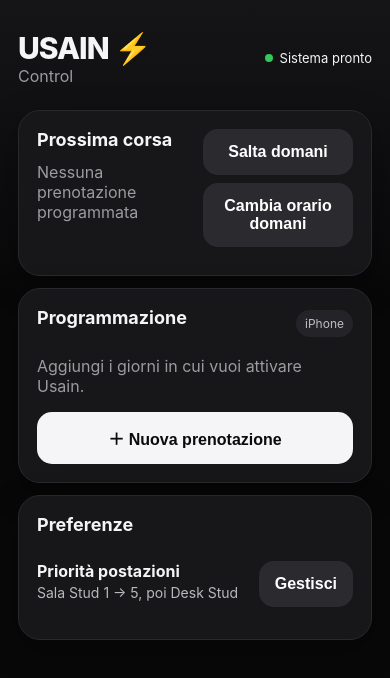
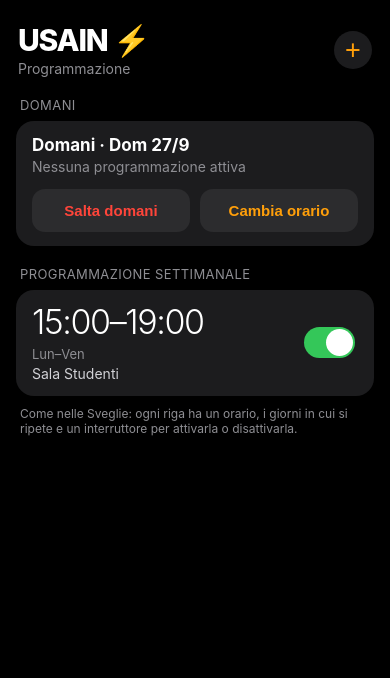
Before and after one commit to gpennarola/usain-control, a plain HTML site: page index.html in a window 390 px wide. Drawn offline with Linux system fonts and the light colour scheme.

Commit message:
Redesign scheduling like iPhone alarms

```diff
--- a/index.html
+++ b/index.html
@@ -1,46 +1,191 @@
 <!doctype html>
-<html lang="it"><head><meta charset="utf-8"><meta name="viewport" content="width=device-width,initial-scale=1,viewport-fit=cover">
-<meta name="theme-color" content="#0b0b0c"><link rel="manifest" href="manifest.webmanifest"><link rel="apple-touch-icon" href="icon.svg">
-<title>Usain Control</title><style>
-:root{font-family:-apple-system,BlinkMacSystemFont,"SF Pro Display",system-ui,sans-serif;color:#f5f5f7;background:#080809}
-*{box-sizing:border-box}body{margin:0;background:linear-gradient(180deg,#151518,#080809 35%);min-height:100vh}
-.app{max-width:520px;margin:auto;padding:calc(env(safe-area-inset-top) + 20px) 18px 110px}
-.hero{display:flex;justify-content:space-between;align-items:center;margin:10px 0 24px}.brand{font-size:30px;font-weight:800;letter-spacing:-1px}.bolt{font-size:28px}
-.card{background:#171719;border:1px solid #29292d;border-radius:22px;padding:18px;margin:12px 0;box-shadow:0 12px 35px #0005}
-.muted{color:#9b9ba1}.status{display:inline-flex;gap:7px;align-items:center;font-size:13px}.dot{width:8px;height:8px;border-radius:50%;background:#34c759}
-h2{font-size:18px;margin:0 0 12px}.day{display:grid;grid-template-columns:1fr auto;gap:8px;padding:14px 0;border-top:1px solid #2a2a2d}.day:first-of-type{border-top:0}
-.day strong{display:block}.time{font-size:14px;color:#b8b8be;margin-top:3px}.toggle{appearance:none;width:48px;height:29px;border-radius:20px;background:#3a3a3e;position:relative;transition:.2s}
-.toggle:checked{background:#34c759}.toggle:after{content:"";position:absolute;width:25px;height:25px;top:2px;left:2px;border-radius:50%;background:white;transition:.2s}.toggle:checked:after{left:21px}
-button{border:0;border-radius:15px;padding:14px 16px;font-size:16px;font-weight:700}.primary{width:100%;background:#f5f5f7;color:#0b0b0c}.secondary{background:#2b2b2f;color:white}
-.sheet{position:fixed;inset:0;background:#0009;display:none;align-items:flex-end;justify-content:center}.sheet.open{display:flex}.panel{width:min(520px,100%);background:#1c1c1e;border-radius:26px 26px 0 0;padding:22px 20px calc(env(safe-area-inset-bottom) + 22px)}
-label{font-size:13px;color:#aaa;display:block;margin:14px 0 6px}input,select{width:100%;background:#2b2b2e;color:white;border:1px solid #3b3b40;border-radius:12px;padding:13px;font-size:16px}
-.row{display:grid;grid-template-columns:1fr 1fr;gap:10px}.actions{display:flex;gap:10px;margin-top:20px}.actions button{flex:1}
-.pill{font-size:12px;background:#242428;border-radius:999px;padding:6px 9px;color:#bdbdc2}
-</style></head><body><main class="app">
-<div class="hero"><div><div class="brand">USAIN ⚡️</div><div class="muted">Control</div></div><span class="status"><span class="dot"></span> Sistema pronto</span></div>
-<section class="card"><div style="display:flex;justify-content:space-between;align-items:flex-start;gap:12px"><div><h2>Prossima corsa</h2><div id="next" class="muted">Nessuna prenotazione programmata</div></div><div style="display:flex;flex-direction:column;gap:8px;min-width:150px"><button id="skipBtn" class="secondary" onclick="toggleSkipTomorrow()">Salta domani</button><button class="secondary" onclick="openTomorrowTime()">Cambia orario domani</button></div></div><div id="skipNote" class="time" style="margin-top:10px"></div></section>
-<section class="card"><div style="display:flex;justify-content:space-between;align-items:center"><h2>Programmazione</h2><span class="pill">iPhone</span></div><div id="days"></div><button class="primary" onclick="openSheet()">＋ Nuova prenotazione</button></section>
-<section class="card"><h2>Preferenze</h2><div class="day"><div><strong>Priorità postazioni</strong><div class="time">Sala Stud 1 → 5, poi Desk Stud</div></div><button class="secondary" onclick="alert('La gestione avanzata delle preferenze sarà collegata nella fase 2.')">Gestisci</button></div></section>
+<html lang="it">
+<head>
+<meta charset="utf-8">
+<meta name="viewport" content="width=device-width,initial-scale=1,viewport-fit=cover">
+<meta name="theme-color" content="#000000">
+<link rel="manifest" href="manifest.webmanifest">
+<link rel="apple-touch-icon" href="icon.svg">
+<title>Usain Control</title>
+<style>
+:root{font-family:-apple-system,BlinkMacSystemFont,"SF Pro Display",system-ui,sans-serif;color:#fff;background:#000}
+*{box-sizing:border-box}body{margin:0;background:#000;min-height:100vh}
+.app{max-width:520px;margin:auto;padding:calc(env(safe-area-inset-top) + 18px) 16px calc(env(safe-area-inset-bottom) + 90px)}
+.top{display:flex;align-items:center;justify-content:space-between;margin:4px 2px 18px}
+.brand{font-size:30px;font-weight:800;letter-spacing:-1.2px}.sub{font-size:14px;color:#8e8e93;margin-top:2px}
+.iconbtn{width:38px;height:38px;border-radius:50%;border:0;background:#1c1c1e;color:#ff9f0a;font-size:27px;line-height:38px;padding:0}
+.sectionTitle{font-size:13px;color:#8e8e93;text-transform:uppercase;letter-spacing:.4px;margin:20px 4px 8px}
+.card{background:#1c1c1e;border-radius:18px;overflow:hidden}
+.quick{padding:14px 16px}.tomorrow{font-size:17px;font-weight:700}.tomorrowMeta{color:#8e8e93;font-size:14px;margin-top:3px}
+.quickActions{display:grid;grid-template-columns:1fr 1fr;gap:10px;margin-top:14px}
+.action{border:0;border-radius:13px;padding:13px 10px;background:#2c2c2e;color:#fff;font-size:15px;font-weight:650}
+.action.orange{color:#ff9f0a}.action.danger{color:#ff453a}.action.active{background:#3a2323;color:#ff6961}
+.alarm{display:grid;grid-template-columns:1fr auto;align-items:center;padding:14px 16px;border-top:1px solid #323234}
+.alarm:first-child{border-top:0}.alarmTime{font-size:34px;font-weight:300;letter-spacing:-1.4px;line-height:1.05}
+.alarmMeta{color:#8e8e93;font-size:13px;margin-top:6px}.alarmLabel{font-size:14px;color:#d1d1d6;margin-top:3px}
+.toggle{appearance:none;width:51px;height:31px;border-radius:20px;background:#3a3a3c;position:relative;transition:.2s}
+.toggle:checked{background:#34c759}.toggle:after{content:"";position:absolute;width:27px;height:27px;top:2px;left:2px;border-radius:50%;background:#fff;transition:.2s}.toggle:checked:after{left:22px}
+.empty{padding:24px 18px;color:#8e8e93;text-align:center}
+.sheet{position:fixed;inset:0;background:#0009;display:none;align-items:flex-end;justify-content:center;z-index:20}.sheet.open{display:flex}
+.panel{width:min(520px,100%);background:#1c1c1e;border-radius:24px 24px 0 0;padding:12px 16px calc(env(safe-area-inset-bottom) + 18px)}
+.handle{width:36px;height:5px;border-radius:5px;background:#5a5a5f;margin:0 auto 12px}
+.panelHead{display:flex;justify-content:space-between;align-items:center}.panelHead h2{font-size:18px;margin:0}.textbtn{background:none;border:0;color:#ff9f0a;font-size:16px;font-weight:650;padding:8px}
+.timeRow{display:grid;grid-template-columns:1fr 1fr;gap:12px;margin:16px 0}
+.field{background:#2c2c2e;border-radius:14px;padding:11px 12px}.field label{display:block;color:#8e8e93;font-size:12px;margin-bottom:5px}
+input[type=time]{width:100%;background:transparent;color:#fff;border:0;font-size:28px;font-weight:300;outline:0}
+.days{display:flex;justify-content:space-between;gap:6px;margin:10px 0 18px}.daychip{width:38px;height:38px;border-radius:50%;border:0;background:#2c2c2e;color:#fff;font-weight:700}.daychip.on{background:#ff9f0a;color:#000}
+.row{display:flex;align-items:center;justify-content:space-between;background:#2c2c2e;border-radius:14px;padding:13px 14px;margin-top:10px}
+.row input[type=text]{background:transparent;border:0;color:#fff;text-align:right;font-size:16px;outline:0;width:60%}
+.note{font-size:12px;color:#8e8e93;margin:10px 4px 0}.delete{width:100%;border:0;border-radius:13px;background:#2c2c2e;color:#ff453a;padding:13px;margin-top:14px;font-size:16px}
+</style>
+</head>
+<body>
+<main class="app">
+  <div class="top">
+    <div><div class="brand">USAIN ⚡️</div><div class="sub">Programmazione</div></div>
+    <button class="iconbtn" onclick="openSchedule()">+</button>
+  </div>
+
+  <div class="sectionTitle">Domani</div>
+  <section class="card quick">
+    <div class="tomorrow" id="tomorrowTitle">Domani</div>
+    <div class="tomorrowMeta" id="tomorrowStatus">Programmazione standard</div>
+    <div class="quickActions">
+      <button id="skipBtn" class="action danger" onclick="toggleSkipTomorrow()">Salta domani</button>
+      <button class="action orange" onclick="openTomorrow()">Cambia orario</button>
+    </div>
+  </section>
+
+  <div class="sectionTitle">Programmazione settimanale</div>
+  <section class="card" id="scheduleList"></section>
+  <div class="note">Come nelle Sveglie: ogni riga ha un orario, i giorni in cui si ripete e un interruttore per attivarla o disattivarla.</div>
 </main>
-<div class="sheet" id="sheet"><div class="panel"><h2 id="sheetTitle">Nuova prenotazione</h2>
-<label>Data</label><input id="date" type="date">
-<div class="row"><div><label>Dalle</label><input id="start" type="time" value="15:00"></div><div><label>Alle</label><input id="end" type="time" value="19:00"></div></div>
-<label>Preferenza</label><select id="pref"><option>Sala Stud (priorità)</option><option>Qualsiasi postazione</option></select>
-<div class="actions"><button class="secondary" onclick="closeSheet()">Annulla</button><button id="saveBtn" class="primary" onclick="save()">Programma</button></div></div></div>
+
+<div class="sheet" id="sheet">
+  <div class="panel">
+    <div class="handle"></div>
+    <div class="panelHead">
+      <button class="textbtn" onclick="closeSheet()">Annulla</button>
+      <h2 id="sheetTitle">Nuova programmazione</h2>
+      <button class="textbtn" onclick="saveSheet()">Salva</button>
+    </div>
+    <div class="timeRow">
+      <div class="field"><label>Dalle</label><input id="start" type="time" value="15:00"></div>
+      <div class="field"><label>Alle</label><input id="end" type="time" value="19:00"></div>
+    </div>
+    <div id="daysBlock">
+      <div class="sectionTitle" style="margin-top:4px">Ripeti</div>
+      <div class="days" id="daysPicker"></div>
+      <div class="row"><span>Etichetta</span><input id="label" type="text" value="Sala Studenti"></div>
+    </div>
+    <button id="deleteBtn" class="delete" style="display:none" onclick="deleteCurrent()">Elimina programmazione</button>
+  </div>
+</div>
+
 <script>
-const KEY="usain-control-v1"; const SKIP_KEY="usain-skip-tomorrow-v1"; const TOMORROW_TIME_KEY="usain-tomorrow-time-v1"; let items=JSON.parse(localStorage.getItem(KEY)||"[]"); let skipTomorrow=JSON.parse(localStorage.getItem(SKIP_KEY)||"null"); let tomorrowTime=JSON.parse(localStorage.getItem(TOMORROW_TIME_KEY)||"null"); let editMode="new";
-function fmt(d){return new Intl.DateTimeFormat("it-IT",{weekday:"long",day:"numeric",month:"long"}).format(new Date(d+"T12:00"))}
-function tomorrowISO(){const d=new Date();d.setDate(d.getDate()+1);return d.toISOString().slice(0,10)}
-function normalizeSkip(){if(skipTomorrow && skipTomorrow!==tomorrowISO()){skipTomorrow=null;localStorage.removeItem(SKIP_KEY)}}
-function toggleSkipTomorrow(){normalizeSkip();const t=tomorrowISO();skipTomorrow=skipTomorrow===t?null:t;if(skipTomorrow)localStorage.setItem(SKIP_KEY,JSON.stringify(skipTomorrow));else localStorage.removeItem(SKIP_KEY);render()}
-function render(){normalizeSkip();items.sort((a,b)=>a.date.localeCompare(b.date)); const box=document.getElementById("days");box.innerHTML=items.length?"":"<p class='muted'>Aggiungi i giorni in cui vuoi attivare Usain.</p>";
-items.forEach((x,i)=>box.insertAdjacentHTML("beforeend",`<div class="day"><div onclick="edit(${i})"><strong>${fmt(x.date)}</strong><div class="time">${x.start}–${x.end} · ${x.pref}</div></div><input class="toggle" type="checkbox" ${x.enabled?"checked":""} onchange="toggle(${i},this.checked)"></div>`));
-const t=tomorrowISO();if(tomorrowTime&&tomorrowTime.date!==t){tomorrowTime=null;localStorage.removeItem(TOMORROW_TIME_KEY)}const n=items.find(x=>x.enabled&&x.date>=new Date().toISOString().slice(0,10)&&!(skipTomorrow===t&&x.date===t));document.getElementById("next").innerHTML=n?`<strong>${fmt(n.date)}</strong><div class="time">${n.start}–${n.end} · Attiva</div>`:"Nessuna prenotazione programmata";
-const btn=document.getElementById("skipBtn"),note=document.getElementById("skipNote");if(skipTomorrow===t){btn.textContent="Domani saltato ✓";btn.style.background="#3a2a2a";note.textContent="Usain non dovrà avviare il flusso per domani. Tocca di nuovo per riattivarlo."}else{btn.textContent="Salta domani";btn.style.background="";note.textContent=""}}
-function openSheet(){editMode="new";document.getElementById("sheetTitle").textContent="Nuova prenotazione";document.getElementById("saveBtn").textContent="Programma";document.getElementById("date").disabled=false;document.getElementById("sheet").classList.add("open");document.getElementById("date").value=tomorrowISO()}
-function openTomorrowTime(){editMode="tomorrow";document.getElementById("sheetTitle").textContent="Orario di domani";document.getElementById("saveBtn").textContent="Salva orario";document.getElementById("date").value=tomorrowISO();document.getElementById("date").disabled=true;if(tomorrowTime&&tomorrowTime.date===tomorrowISO()){document.getElementById("start").value=tomorrowTime.start;document.getElementById("end").value=tomorrowTime.end}else{const x=items.find(i=>i.date===tomorrowISO()&&i.enabled);document.getElementById("start").value=x?x.start:"15:00";document.getElementById("end").value=x?x.end:"19:00"}document.getElementById("sheet").classList.add("open")}
+const SCHEDULE_KEY="usain-schedules-v2";
+const SKIP_KEY="usain-skip-tomorrow-v1";
+const TOMORROW_KEY="usain-tomorrow-override-v2";
+const DAY_NAMES=["Dom","Lun","Mar","Mer","Gio","Ven","Sab"];
+const CHIP_NAMES=["D","L","M","M","G","V","S"];
+let schedules=JSON.parse(localStorage.getItem(SCHEDULE_KEY)||"[]");
+let skipTomorrow=JSON.parse(localStorage.getItem(SKIP_KEY)||"null");
+let tomorrowOverride=JSON.parse(localStorage.getItem(TOMORROW_KEY)||"null");
+let mode="new",currentId=null,selectedDays=[1,2,3,4,5];
+
+if(!schedules.length){
+  schedules=[{id:Date.now(),start:"15:00",end:"19:00",days:[1,2,3,4,5],enabled:true,label:"Sala Studenti"}];
+  saveSchedules();
+}
+
+function localISO(d){const y=d.getFullYear(),m=String(d.getMonth()+1).padStart(2,"0"),day=String(d.getDate()).padStart(2,"0");return `${y}-${m}-${day}`}
+function tomorrowDate(){const d=new Date();d.setDate(d.getDate()+1);return d}
+function tomorrowISO(){return localISO(tomorrowDate())}
+function saveSchedules(){localStorage.setItem(SCHEDULE_KEY,JSON.stringify(schedules))}
+function daysText(days){
+  if(days.length===7)return "Ogni giorno";
+  if(JSON.stringify(days)==JSON.stringify([1,2,3,4,5]))return "Lun–Ven";
+  return days.map(d=>DAY_NAMES[d]).join(", ");
+}
+function effectiveTomorrow(){
+  const t=tomorrowDate(),iso=tomorrowISO(),dow=t.getDay();
+  if(skipTomorrow===iso)return {skip:true};
+  if(tomorrowOverride && tomorrowOverride.date===iso)return {start:tomorrowOverride.start,end:tomorrowOverride.end,override:true};
+  const s=schedules.find(x=>x.enabled&&x.days.includes(dow));
+  return s?{start:s.start,end:s.end,label:s.label}:{none:true};
+}
+function normalize(){
+  const iso=tomorrowISO();
+  if(skipTomorrow&&skipTomorrow!==iso){skipTomorrow=null;localStorage.removeItem(SKIP_KEY)}
+  if(tomorrowOverride&&tomorrowOverride.date!==iso){tomorrowOverride=null;localStorage.removeItem(TOMORROW_KEY)}
+}
+function render(){
+  normalize();
+  const list=document.getElementById("scheduleList");
+  list.innerHTML=schedules.length?"":"<div class='empty'>Nessuna programmazione. Tocca + per aggiungerne una.</div>";
+  schedules.forEach(s=>{
+    list.insertAdjacentHTML("beforeend",`<div class="alarm" onclick="editSchedule(${s.id})"><div><div class="alarmTime">${s.start}–${s.end}</div><div class="alarmMeta">${daysText(s.days)}</div><div class="alarmLabel">${s.label||"Usain"}</div></div><input class="toggle" type="checkbox" ${s.enabled?"checked":""} onclick="event.stopPropagation()" onchange="toggleSchedule(${s.id},this.checked)"></div>`);
+  });
+  const t=tomorrowDate(),eff=effectiveTomorrow();
+  document.getElementById("tomorrowTitle").textContent=`Domani · ${DAY_NAMES[t.getDay()]} ${t.getDate()}/${t.getMonth()+1}`;
+  const status=document.getElementById("tomorrowStatus"),btn=document.getElementById("skipBtn");
+  if(eff.skip){status.textContent="Nessun flusso di prenotazione";btn.textContent="Domani saltato ✓";btn.classList.add("active")}
+  else if(eff.none){status.textContent="Nessuna programmazione attiva";btn.textContent="Salta domani";btn.classList.remove("active")}
+  else{status.textContent=`${eff.start}–${eff.end}${eff.override?" · modifica solo per domani":""}`;btn.textContent="Salta domani";btn.classList.remove("active")}
+}
+function toggleSkipTomorrow(){
+  const iso=tomorrowISO();
+  skipTomorrow=skipTomorrow===iso?null:iso;
+  if(skipTomorrow)localStorage.setItem(SKIP_KEY,JSON.stringify(skipTomorrow)); else localStorage.removeItem(SKIP_KEY);
+  render();
+}
+function toggleSchedule(id,v){const s=schedules.find(x=>x.id===id);if(s){s.enabled=v;saveSchedules();render()}}
+function buildDays(){
+  const box=document.getElementById("daysPicker");box.innerHTML="";
+  CHIP_NAMES.forEach((n,d)=>box.insertAdjacentHTML("beforeend",`<button class="daychip ${selectedDays.includes(d)?"on":""}" onclick="toggleDay(${d})">${n}</button>`));
+}
+function toggleDay(d){selectedDays=selectedDays.includes(d)?selectedDays.filter(x=>x!==d):[...selectedDays,d].sort();buildDays()}
+function openSchedule(){
+  mode="new";currentId=null;selectedDays=[1,2,3,4,5];
+  document.getElementById("sheetTitle").textContent="Nuova programmazione";
+  document.getElementById("start").value="15:00";document.getElementById("end").value="19:00";document.getElementById("label").value="Sala Studenti";
+  document.getElementById("daysBlock").style.display="block";document.getElementById("deleteBtn").style.display="none";buildDays();openSheet();
+}
+function editSchedule(id){
+  const s=schedules.find(x=>x.id===id);if(!s)return;
+  mode="edit";currentId=id;selectedDays=[...s.days];
+  document.getElementById("sheetTitle").textContent="Modifica programmazione";
+  document.getElementById("start").value=s.start;document.getElementById("end").value=s.end;document.getElementById("label").value=s.label||"Sala Studenti";
+  document.getElementById("daysBlock").style.display="block";document.getElementById("deleteBtn").style.display="block";buildDays();openSheet();
+}
+function openTomorrow(){
+  mode="tomorrow";currentId=null;
+  const eff=effectiveTomorrow();
+  document.getElementById("sheetTitle").textContent="Orario di domani";
+  document.getElementById("start").value=eff.start||"15:00";document.getElementById("end").value=eff.end||"19:00";
+  document.getElementById("daysBlock").style.display="none";document.getElementById("deleteBtn").style.display=tomorrowOverride&&tomorrowOverride.date===tomorrowISO()?"block":"none";openSheet();
+}
+function openSheet(){document.getElementById("sheet").classList.add("open")}
 function closeSheet(){document.getElementById("sheet").classList.remove("open")}
-function save(){const date=document.getElementById("date").value;if(!date)return alert("Scegli una data");const start=document.getElementById("start").value,end=document.getElementById("end").value,pref=document.getElementById("pref").value;if(editMode==="tomorrow"){tomorrowTime={date,start,end};localStorage.setItem(TOMORROW_TIME_KEY,JSON.stringify(tomorrowTime));const idx=items.findIndex(i=>i.date===date);if(idx>=0){items[idx].start=start;items[idx].end=end}else{items.push({date,start,end,pref,enabled:true})}}else{items.push({date,start,end,pref,enabled:true})}persist();closeSheet()}
-function toggle(i,v){items[i].enabled=v;persist()} function edit(i){if(confirm("Eliminare questa programmazione?")){items.splice(i,1);persist()}}
-function persist(){localStorage.setItem(KEY,JSON.stringify(items));render()} render(); if("serviceWorker"in navigator)navigator.serviceWorker.register("sw.js");
-</script></body></html>
+function saveSheet(){
+  const start=document.getElementById("start").value,end=document.getElementById("end").value;
+  if(!start||!end)return;
+  if(mode==="tomorrow"){
+    tomorrowOverride={date:tomorrowISO(),start,end};localStorage.setItem(TOMORROW_KEY,JSON.stringify(tomorrowOverride));skipTomorrow=null;localStorage.removeItem(SKIP_KEY);
+  }else if(mode==="new"){
+    schedules.push({id:Date.now(),start,end,days:selectedDays,enabled:true,label:document.getElementById("label").value||"Usain"});
+    saveSchedules();
+  }else{
+    const s=schedules.find(x=>x.id===currentId);if(s){s.start=start;s.end=end;s.days=selectedDays;s.label=document.getElementById("label").value||"Usain";saveSchedules()}
+  }
+  closeSheet();render();
+}
+function deleteCurrent(){
+  if(mode==="tomorrow"){tomorrowOverride=null;localStorage.removeItem(TOMORROW_KEY)}
+  else{schedules=schedules.filter(x=>x.id!==currentId);saveSchedules()}
+  closeSheet();render();
+}
+render();
+if("serviceWorker"in navigator)navigator.serviceWorker.register("sw.js");
+</script>
+</body></html>
```
